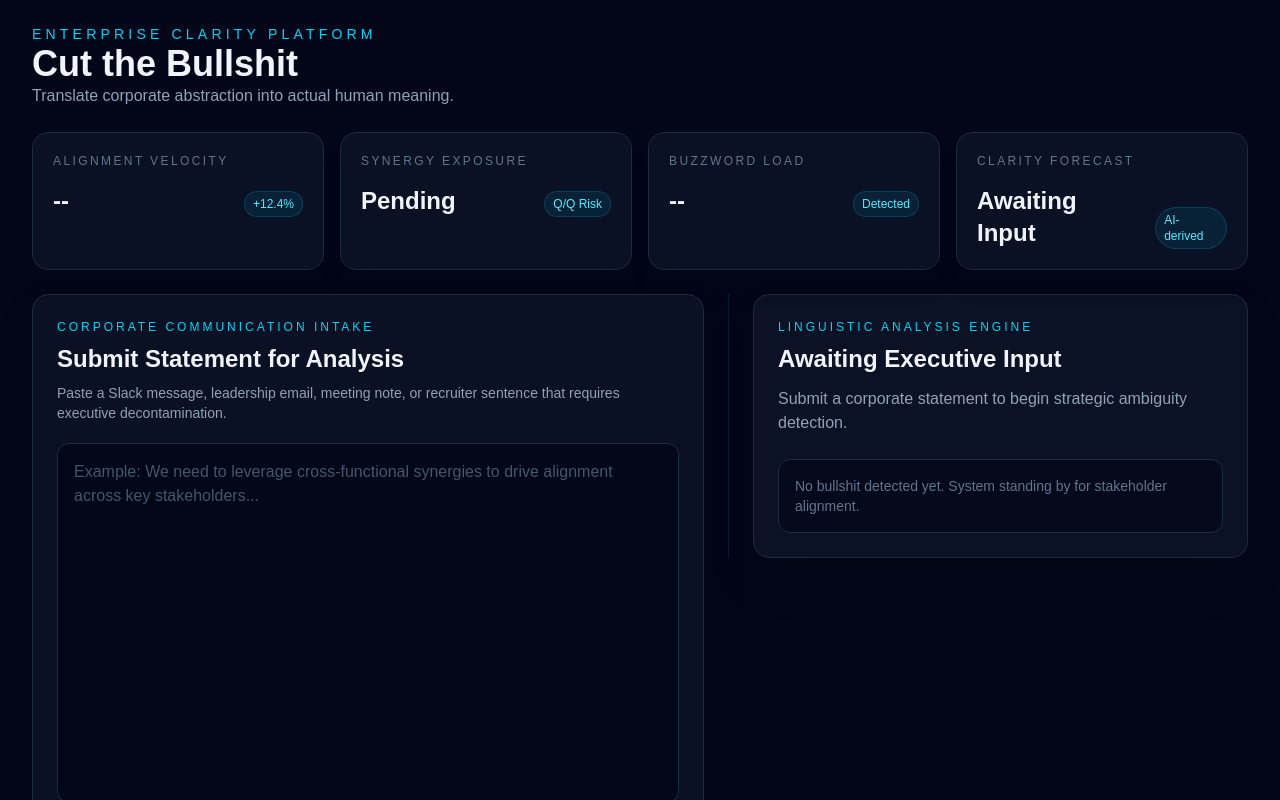
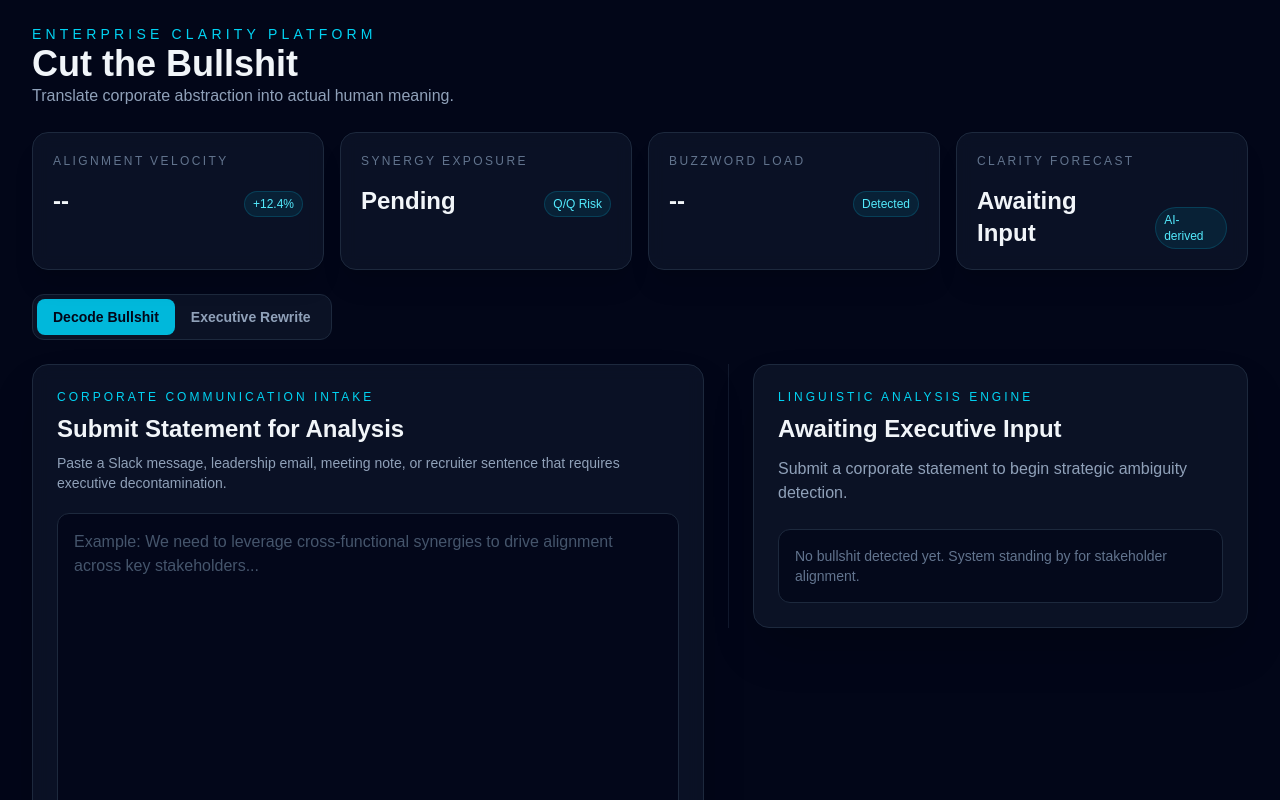
Before and after one commit to amatranga/cut-the-bullshit, a Next.js app: page / in a window 1280 px wide. Shown: the top 800 px of the page. Built offline with nearby package versions, Linux system fonts and the light colour scheme.

Commit message:
[feat]: Begin exec rewrite functionality

```diff
--- /dev/null
+++ b/app/api/rewrite/route.ts
@@ -0,0 +1,82 @@
+import OpenAI from "openai";
+import { NextResponse } from "next/server";
+import type { TranslationMode, TranslationResult } from "@/app/lib/types";
+
+const openai = new OpenAI({
+  apiKey: process.env.OPENAI_API_KEY,
+});
+
+export async function POST(request: Request) {
+  try {
+    const body = await request.json();
+
+    const text = body?.text;
+    const mode = body?.mode ?? "executive";
+
+    if (typeof text !== "string" || !text.trim()) {
+      return NextResponse.json(
+        { error: "Text is required." },
+        { status: 400 }
+      );
+    }
+
+    const rewrite = await generateExecutiveRewrite(text);
+
+    const result: TranslationResult = {
+      original: text,
+      translation: rewrite,
+      score: 100,
+      mode,
+      buzzwords: [],
+      fallbackUsed: false,
+    };
+
+    return NextResponse.json(result);
+  } catch {
+    return NextResponse.json(
+      { error: "Failed to generate executive rewrite." },
+      { status: 500 }
+    );
+  }
+}
+
+async function generateExecutiveRewrite(text: string) {
+  const response = await openai.chat.completions.create({
+    model: "gpt-4o-mini",
+    messages: [
+      {
+        role: "system",
+        content: `
+You are the Executive Rewrite engine for an app called "Cut the Bullshit."
+
+Your job is to take plain, direct workplace language and rewrite it as polished corporate jargon.
+
+Rules:
+- Return only the rewritten sentence or short paragraph.
+- Do not explain your reasoning.
+- Do not mention that you are an AI.
+- Keep it under 45 words.
+- Make it sound like a polished executive memo.
+- Use corporate abstraction, but keep it believable.
+- Do not make it obscene or personally insulting.
+
+Style examples:
+Plain: "Nobody knows who owns this."
+Rewrite: "Ownership remains under active evaluation as we align cross-functional stakeholders around execution priorities."
+
+Plain: "We need to decide."
+Rewrite: "The team should align on a decision framework to support timely execution."
+
+Plain: "This project is a mess."
+Rewrite: "The initiative would benefit from additional operational clarity and stakeholder alignment."
+`,
+      },
+      {
+        role: "user",
+        content: text,
+      },
+    ],
+  });
+
+  return response.choices[0].message.content?.trim() ?? "";
+}
--- a/app/api/translate/route.ts
+++ b/app/api/translate/route.ts
@@ -5,7 +5,7 @@ import type { TranslationMode } from "@/app/lib/types";
 import { getSystemPrompt } from "@/app/lib/prompt";
 
 const openai = new OpenAI({
-  apiKey: process.env.OPENAI_API_KEY + 'test',
+  apiKey: process.env.OPENAI_API_KEY,
 });
 
 export async function POST(request: Request) {
--- /dev/null
+++ b/app/components/ErrorMessage.tsx
@@ -0,0 +1,9 @@
+type ErrorMessageProps = {
+  message: string;
+}
+
+export const ErrorMessage = ({ message }: ErrorMessageProps) => (
+  <div className="rounded-xl border border-red-500/30 bg-red-500/10 p-4 text-red-200">
+    {message}
+  </div>
+);
--- /dev/null
+++ b/app/components/Header.tsx
@@ -0,0 +1,11 @@
+export const Header = () => (
+  <header>
+    <p className="text-sm uppercase tracking-[0.3em] text-cyan-400">
+      Enterprise Clarity Platform
+    </p>
+    <h1 className="text-4xl font-bold">Cut the Bullshit</h1>
+    <p className="text-slate-400">
+      Translate corporate abstraction into actual human meaning.
+    </p>
+  </header>
+);
--- /dev/null
+++ b/app/components/ModeToggle.tsx
@@ -0,0 +1,36 @@
+import { AppMode } from "@/app/lib/types";
+
+type ModeToggleProps = {
+  appMode: AppMode;
+  onModeChange: (mode: AppMode) => void;
+};
+
+export function ModeToggle({ appMode, onModeChange }: ModeToggleProps) {
+  return (
+    <div className="inline-flex rounded-xl border border-slate-800 bg-slate-900/70 p-1">
+      <button
+        type="button"
+        onClick={() => onModeChange("decode")}
+        className={`rounded-lg px-4 py-2 text-sm font-semibold transition ${
+          appMode === "decode"
+            ? "bg-cyan-500 text-slate-950"
+            : "text-slate-400 hover:text-slate-100"
+        }`}
+      >
+        Decode Bullshit
+      </button>
+
+      <button
+        type="button"
+        onClick={() => onModeChange("rewrite")}
+        className={`rounded-lg px-4 py-2 text-sm font-semibold transition ${
+          appMode === "rewrite"
+            ? "bg-cyan-500 text-slate-950"
+            : "text-slate-400 hover:text-slate-100"
+        }`}
+      >
+        Executive Rewrite
+      </button>
+    </div>
+  );
+}
--- a/app/components/TranslationCard.tsx
+++ b/app/components/TranslationCard.tsx
@@ -1,14 +1,16 @@
 "use client";
 
 import { useState } from "react";
-import { TranslationMode, TranslationResult } from "@/app/lib/types";
+import { AppMode, TranslationMode, TranslationResult } from "@/app/lib/types";
 
 type TranslationCardProps = {
   result: TranslationResult;
+  appMode: AppMode
 };
 
 export default function TranslationCard({
   result,
+  appMode,
 }: TranslationCardProps) {
   const [copied, setCopied] = useState(false);
   const [shared, setShared] = useState(false);
@@ -95,9 +97,9 @@ export default function TranslationCard({
           </p>
 
           <div className="flex shrink-0 items-center gap-2">
-            <div className="rounded-full border border-cyan-500/30 bg-cyan-500/10 px-3 py-1 text-xs text-cyan-300">
+            {appMode === "decode" && (<div className="rounded-full border border-cyan-500/30 bg-cyan-500/10 px-3 py-1 text-xs text-cyan-300">
               {formatModeLabel(result.mode)}
-            </div>
+            </div>)}
 
             <button
               type="button"
@@ -125,7 +127,7 @@ export default function TranslationCard({
       <div className="space-y-4">
         <section>
           <p className="text-xs uppercase tracking-widest text-slate-500 mb-2">
-            Original Statement
+            {appMode === "decode" ? "Original Statement" : "Actual Meaning"}
           </p>
 
           <div className="rounded-xl bg-slate-950 border border-slate-800 p-3 text-sm text-slate-300 italic">
@@ -135,7 +137,7 @@ export default function TranslationCard({
 
         <section>
           <p className="text-xs uppercase tracking-widest text-slate-500 mb-2">
-            Actual Meaning
+            {appMode === "decode" ? "Actual Meaning" : "Executive Rewrite"}
           </p>
 
           <div className="rounded-xl border border-red-500/20 bg-red-500/10 p-4">
@@ -145,7 +147,7 @@ export default function TranslationCard({
           </div>
         </section>
 
-        <section>
+        {appMode === "decode" && (<section>
           <p className="text-xs uppercase tracking-widest text-slate-500 mb-3">
             Detected Buzzwords
           </p>
@@ -160,7 +162,7 @@ export default function TranslationCard({
               </span>
             ))}
           </div>
-        </section>
+        </section>)}
       </div>
     </div>
   );
--- a/app/components/TranslatorInput.tsx
+++ b/app/components/TranslatorInput.tsx
@@ -1,19 +1,30 @@
 "use client"
 
 import { useState } from "react";
-import { TranslationMode } from "@/app/lib/types";
+import { AppMode, TranslationMode } from "@/app/lib/types";
 
 type TranslatorInputProps = {
   onTranslate: (text: string, mode: TranslationMode) => void | Promise<void>;
   isLoading?: boolean;
+  appMode: AppMode;
 };
+
+const translateToOptions = [
+  { id: 'cynical', name: 'Cynical' },
+  { id: 'direct', name: 'Direct' },
+  { id: 'executive', name: 'Executive Decoder' },
+  { id: 'slack-goblin', name: 'Slack Goblin' },
+]
 
 export default function TranslatorInput({
   onTranslate,
   isLoading,
+  appMode,
 }: TranslatorInputProps) {
   const [text, setText] = useState("");
   const [mode, setMode] = useState('cynical');
+
+  const isRewriteMode = appMode === "rewrite";
 
   const handleSubmit = async (event: React.FormEvent<HTMLFormElement>) => {
     event.preventDefault();
@@ -36,19 +47,26 @@ export default function TranslatorInput({
         </p>
 
         <h2 className="mt-2 text-2xl font-semibold">
-          Submit Statement for Analysis
+          {isRewriteMode
+          ? "Submit Plain Statement for Executive Enhancement"
+          : "Submit Statement for Analysis"}
         </h2>
 
         <p className="mt-2 text-sm text-slate-400">
-          Paste a Slack message, leadership email, meeting note, or recruiter
-          sentence that requires executive decontamination.
+          {isRewriteMode
+          ? "Paste a normal human sentence and convert it into enterprise-grade strategic abstraction."
+          : "Paste a Slack message, leadership email, meeting note, or recruiter sentence that requires executive decontamination."}
         </p>
       </div>
 
       <textarea
         value={text}
         onChange={event => setText(event.target.value)}
-        placeholder="Example: We need to leverage cross-functional synergies to drive alignment across key stakeholders..."
+        placeholder={
+          isRewriteMode
+            ? "Example: We don't know who owns this yet, but someone needs to decide."
+            : "Example: We need to leverage cross-functional synergies to drive alignment across key stakeholders..."
+        }
         className="h-[360px] w-full resize-none overflow-y-auto rounded-xl border border-slate-800 bg-slate-950/80 p-4 text-slate-100 outline-none transition placeholder:text-slate-600 focus:border-cyan-500"
       />
 
@@ -57,23 +75,30 @@ export default function TranslatorInput({
           Powered by proprietary executive ambiguity detection.
         </p>
 
+        {!isRewriteMode && (
           <select
             value={mode}
             onChange={event => setMode(event.target.value as TranslationMode)}
             className="rounded-xl border border-slate-800 bg-slate-950 px-4 py-3 text-slate-100"
           >
-          <option value="cynical">Cynical</option>
-          <option value="direct">Direct</option>
-          <option value="executive">Executive Decoder</option>
-          <option value="slack-goblin">Slack Goblin</option>
+            {translateToOptions.map(opt => (
+              <option key={opt.id} value={opt.id}>{opt.name}</option>
+            ))}
           </select>
+        )}
 
         <button
           type="submit"
           disabled={!text.trim()}
           className="rounded-xl bg-cyan-500 px-5 py-3 font-semibold text-slate-950 transition hover:bg-cyan-400 disabled:cursor-not-allowed disabled:bg-slate-700 disabled:text-slate-500"
         >
-          {isLoading ? "Aligning Stakeholders..." : "Translate Bullshit"}
+          {isLoading
+            ? isRewriteMode
+              ? "Generating Executive Theater..."
+              : "Aligning Stakeholders..."
+          : isRewriteMode
+            ? "Generate Bullshit"
+            : "Translate Bullshit"}
         </button>
       </div>
     </form>
--- a/app/lib/types.ts
+++ b/app/lib/types.ts
@@ -12,3 +12,5 @@ export type TranslationResult = {
   buzzwords: string[];
   fallbackUsed?: boolean;
 };
+
+export type AppMode = "decode" | "rewrite"
--- a/app/page.tsx
+++ b/app/page.tsx
@@ -6,20 +6,25 @@ import TranslationCard from "@/app/components/TranslationCard";
 import BullshitMeter from "@/app/components/BullshitMeter";
 import ExecutiveDashboard from "@/app/components/ExecutiveDashboard";
 import EmptyState from "@/app/components/EmptyState";
-import type { TranslationResult } from "@/app/lib/translate";
-import { TranslationMode } from "@/app/lib/types";
+import { Header } from "@/app/components/Header";
+import { ModeToggle } from "@/app/components/ModeToggle";
+import { ErrorMessage } from "@/app/components/ErrorMessage";
+import { TranslationMode, AppMode, TranslationResult } from "@/app/lib/types";
 
 export default function Home() {
   const [result, setResult] = useState<TranslationResult | null>(null);
   const [isLoading, setIsLoading] = useState(false);
   const [error, setError] = useState<string | null>(null);
+  const [appMode, setAppMode] = useState<AppMode>("decode");
 
     const handleTranslate = async (text: string, mode: TranslationMode) => {
       setIsLoading(true);
       setError(null);
 
       try {
-      const response = await fetch("/api/translate", {
+        const endpoint = appMode === "rewrite" ? "/api/rewrite" : "/api/translate";
+
+        const response = await fetch(endpoint, {
           method: "POST",
           headers: {
             "Content-Type": "application/json",
@@ -44,35 +49,25 @@ export default function Home() {
   return (
     <main className="min-h-screen overflow-hidden bg-slate-950 text-slate-100 p-6">
       <div className="mx-auto max-w-[1400px] space-y-6 px-2">
-        <header>
-          <p className="text-sm uppercase tracking-[0.3em] text-cyan-400">
-            Enterprise Clarity Platform
-          </p>
-          <h1 className="text-4xl font-bold">Cut the Bullshit</h1>
-          <p className="text-slate-400">
-            Translate corporate abstraction into actual human meaning.
-          </p>
-        </header>
+        <Header />
 
         <ExecutiveDashboard result={result} />
 
-        {error && (
-          <div className="rounded-xl border border-red-500/30 bg-red-500/10 p-4 text-red-200">
-            {error}
-          </div>
-        )}
+        {error && <ErrorMessage message={error} />}
+
+        <ModeToggle appMode={appMode} onModeChange={setAppMode} />
 
         <div className="grid items-start gap-6 lg:grid-cols-[minmax(0,1fr)_520px]">
-          <TranslatorInput onTranslate={handleTranslate} isLoading={isLoading} />
+          <TranslatorInput onTranslate={handleTranslate} isLoading={isLoading} appMode={appMode} />
 
           <aside className="space-y-6 self-start border-l border-slate-800/60 pl-6">
             {result ? (
               <>
                 <BullshitMeter score={result?.score ?? 0} />
-                <TranslationCard result={result} />
+                <TranslationCard result={result} appMode={appMode} />
               </>
             ) : (
-              <EmptyState />
+              <EmptyState appMode={appMode} />
             )
             }
           </aside>
```
Also changed, not shown: app/components/EmptyState.tsx (+8 -2 lines). Lines whose indentation alone changed are shown as unchanged.
